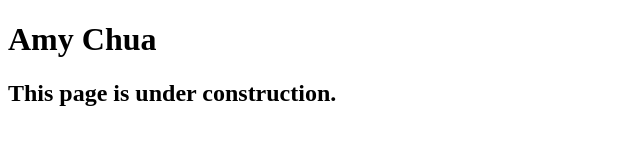
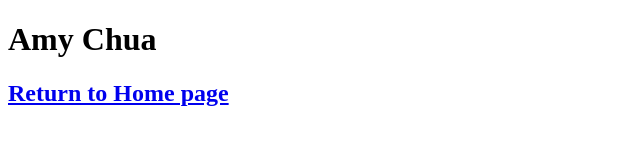
Before and after one commit to immr24/A08try, a plain HTML site: page speakers/chua.html in a window 1280 px wide. Shown: the whole page, without its empty margins (0-640 px from the left). Drawn offline with Linux system fonts and the light colour scheme.

Commit message:
Update chua.html
yes

```diff
--- a/speakers/chua.html
+++ b/speakers/chua.html
@@ -10,7 +10,7 @@
 <body>
 	<main>
 		<h1>Amy Chua</h1>
-		<h2>This page is under construction.</h2>
+		<h2><a href="../index.html">Return to Home page</a></h2>
 	</main>
 </body>
 
```
